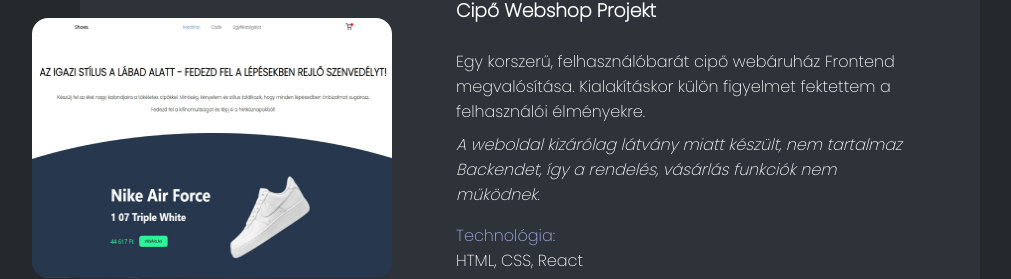
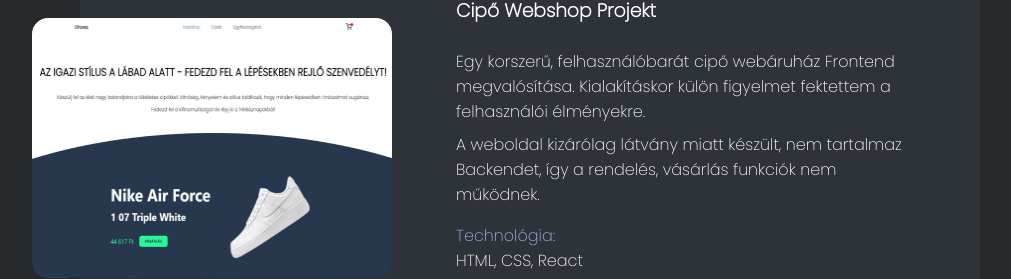
Before and after one commit to Tbence2002/torokbence-portfolio, a React (Create React App) app: page / in a window 1280 px wide. Shown: the part 3154-3433 px from the top of the page, without its empty margins (110-1121 px from the left). Built offline with nearby package versions, Linux system fonts and the light colour scheme.

Commit message:
style: italic text

```diff
--- a/src/components/munkaim.css
+++ b/src/components/munkaim.css
@@ -55,7 +55,7 @@
 .technologia p {
     margin:0rem;
 }
-.cipo-text {
+.italic-text {
     font-style: italic;
 }
 .demo {
```
